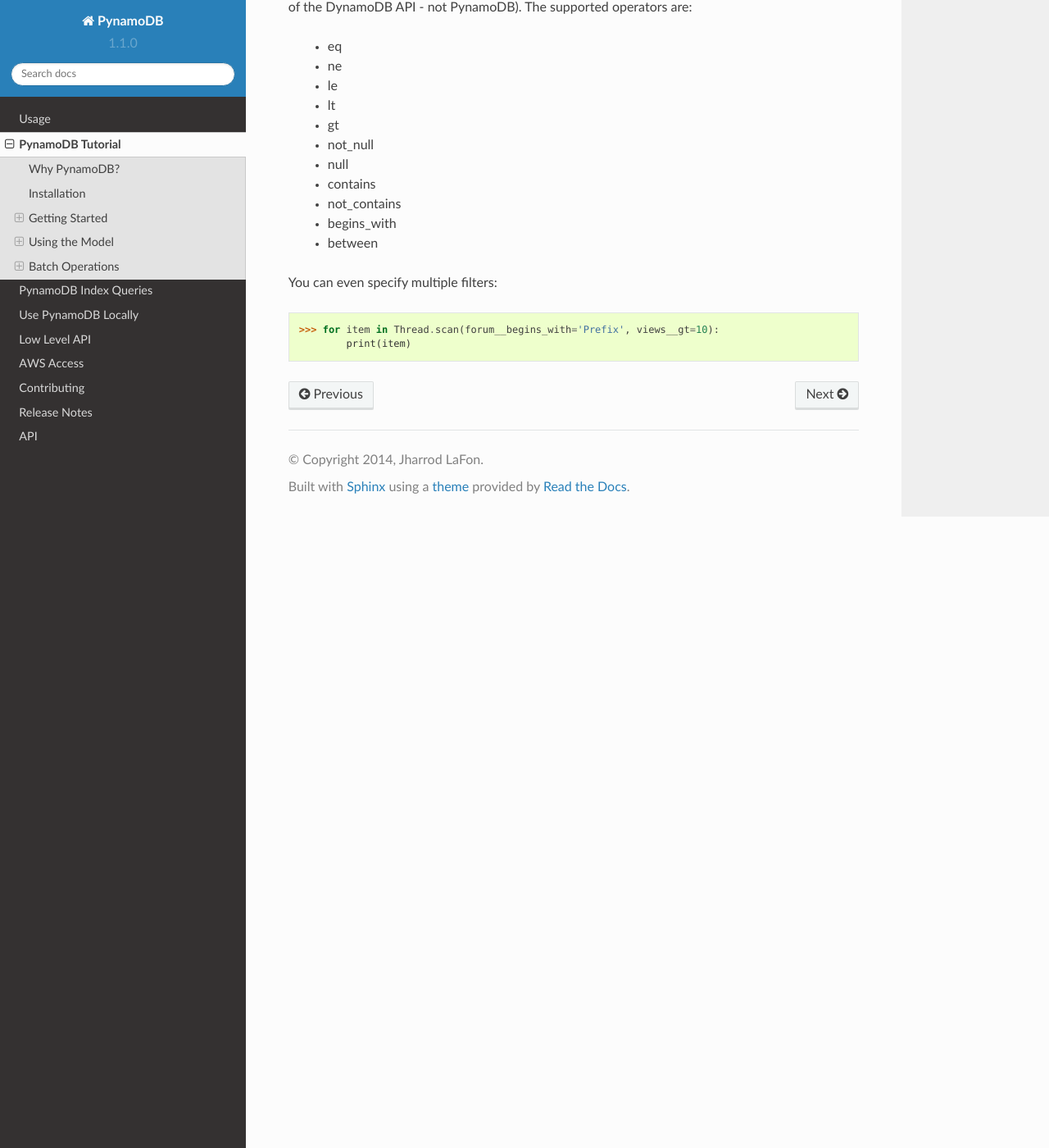
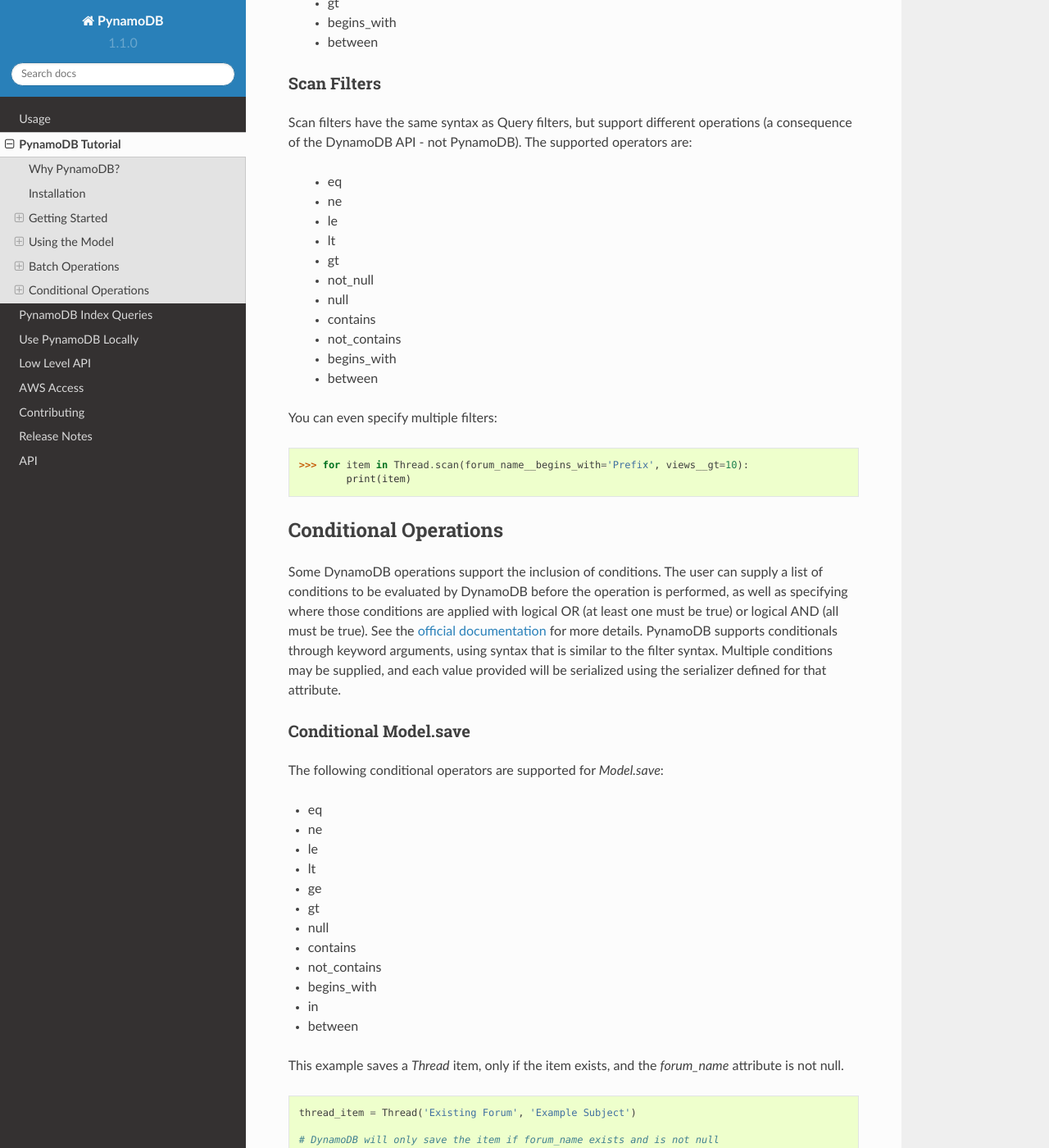
Before and after one commit to pynamodb/PynamoDB, a Sphinx documentation site: the page built from docs/tutorial.rst, in a window 1280 px wide and 1400 px high, scrolled down 6563 px. Shown: the whole window at 82% size. Built offline with Sphinx 7.4.7 and the Read the Docs theme 2.0.0, drawn with Linux system fonts in a browser that asks for light colours; some of the changed text lies outside the part shown.

Commit message:
Updating documentation for conditional operations

```diff
--- a/docs/release_notes.rst
+++ b/docs/release_notes.rst
@@ -15,6 +15,7 @@
 :date: 2014-04-14
 
 * Minor bug fixes
+* New API endpoint for deleting model tables
 * Support for expected value conditions in item delete, update, and save
 * Support for limit argument to queries
 * Support for aliased attribute names
--- a/docs/tutorial.rst
+++ b/docs/tutorial.rst
@@ -212,6 +212,15 @@
 The ``wait`` argument tells PynamoDB to wait until the table is ready for use before returning.
 
 
+Deleting a table
+----------------
+
+Deleting is made quite simple when using a `Model`:
+
+.. code-block:: python
+
+    >>> Thread.delete_table()
+
 Using the Model
 ^^^^^^^^^^^^^^^
 
@@ -335,5 +344,99 @@
 
 .. code-block:: python
 
-    >>> for item in Thread.scan(forum__begins_with='Prefix', views__gt=10):
+    >>> for item in Thread.scan(forum_name__begins_with='Prefix', views__gt=10):
             print(item)
+
+
+Conditional Operations
+^^^^^^^^^^^^^^^^^^^^^^
+
+Some DynamoDB operations support the inclusion of conditions. The user can supply a list of conditions to be
+evaluated by DynamoDB before the operation is performed, as well as specifying where those conditions are
+applied with logical OR (at least one must be true) or logical AND (all must be true). See the `official documentation <http://docs.aws.amazon.com/amazondynamodb/latest/developerguide/WorkingWithItems.html#ConditionalExpressions>`_
+for more details. PynamoDB supports conditionals through keyword arguments, using syntax that is similar to the filter syntax.
+Multiple conditions may be supplied, and each value provided will be serialized using the serializer defined for that attribute.
+
+Conditional Model.save
+----------------------
+
+The following conditional operators are supported for `Model.save`:
+
+* eq
+* ne
+* le
+* lt
+* ge
+* gt
+* null
+* contains
+* not_contains
+* begins_with
+* in
+* between
+
+This example saves a `Thread` item, only if the item exists, and the `forum_name` attribute is not null.
+
+.. code-block:: python
+
+    thread_item = Thread('Existing Forum', 'Example Subject')
+
+    # DynamoDB will only save the item if forum_name exists and is not null
+    print(thread_item.save(forum_name__null=False)
+
+    # You can specify multiple conditions
+    print(thread_item.save(forum_name__null=False, forum_subject__contains='foobar'))
+
+
+Conditional Model.update
+------------------------
+
+The following conditional operators are supported for `Model.update`:
+
+* eq
+* ne
+* le
+* lt
+* ge
+* gt
+* null
+* contains
+* not_contains
+* begins_with
+* in
+* between
+
+This example will update a `Thread` item, if the `forum_name` attribute equals 'Some Forum' *OR* the subject is not null:
+
+.. code-block:: python
+
+    thread_item.update_item(
+        conditional_operator='or',
+        forum_name__eq='Some Forum',
+        subject__null=False)
+    )
+
+
+Conditional Model.delete
+------------------------
+
+The following conditional operators are supported for `Model.delete`:
+
+* eq
+* ne
+* le
+* lt
+* ge
+* gt
+* null
+* contains
+* not_contains
+* begins_with
+* in
+* between
+
+This example will delete the item, only if its `views` attribute is equal to 0.
+
+.. code-block:: python
+
+    print(thread_item.delete(views__eq=0))
```
